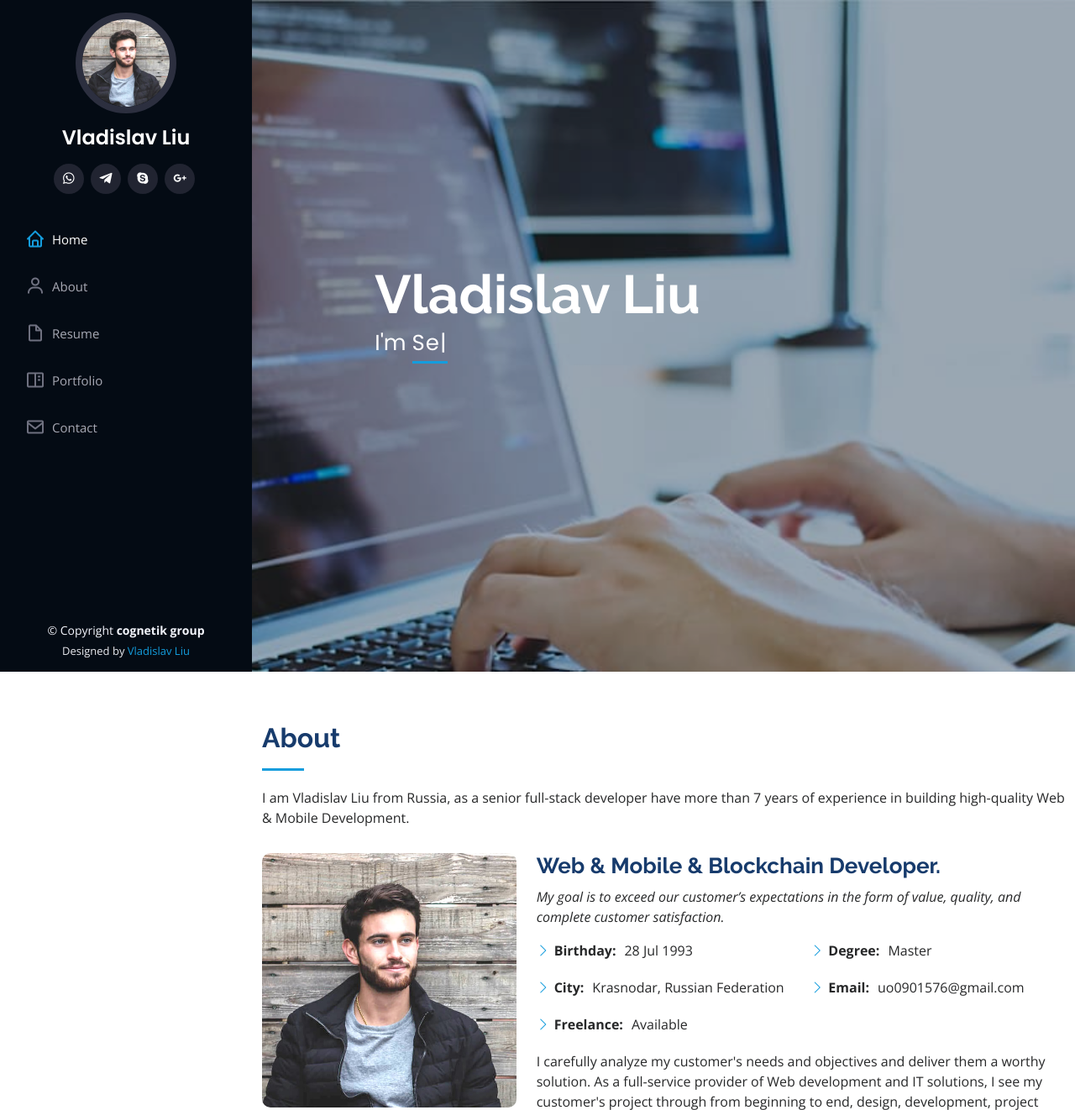
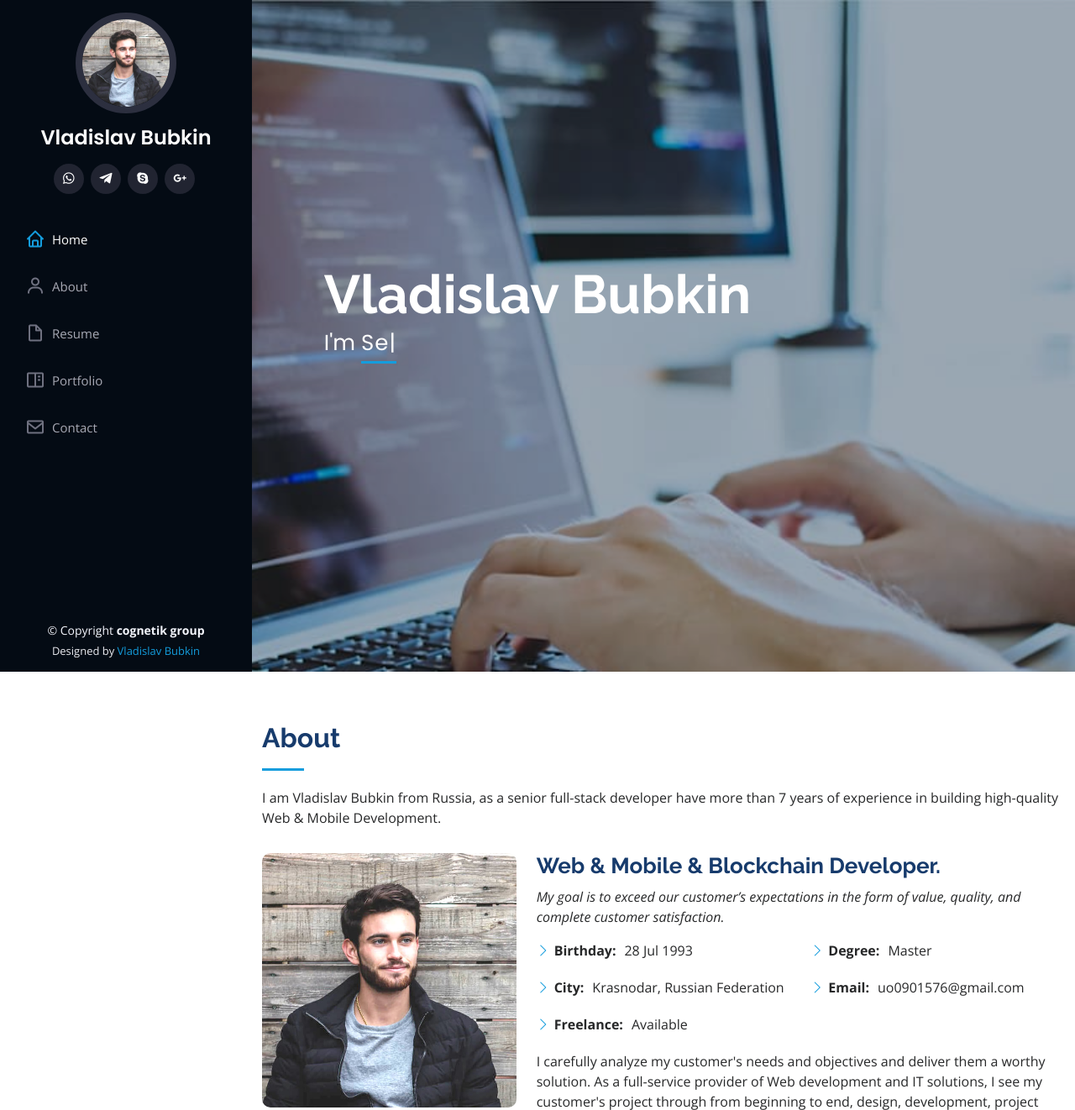
Before and after one commit to truefrog/liuProfile, a PHP site: page / in a window 1280 px wide. Shown: the top 1322 px of the page at 84% size. Run offline with PHP 8.4, Linux system fonts and the light colour scheme.

Commit message:
name changed

```diff
--- a/index.php
+++ b/index.php
@@ -46,7 +46,7 @@
 
       <div class="profile">
         <img src="assets/img/profile-img.jpg" alt="" class="img-fluid rounded-circle">
-        <h1 class="text-light"><a href="index.html">Vladislav Liu</a></h1>
+        <h1 class="text-light"><a href="index.html">Vladislav Bubkin</a></h1>
         <div class="social-links mt-3 text-center">
           <a href="#" class="whatsapp"><i class="bx bxl-whatsapp"></i></a>
           <a href="#" class="telegram"><i class="bx bxl-telegram"></i></a>
@@ -70,7 +70,7 @@
   <!-- ======= Hero Section ======= -->
   <section id="hero" class="d-flex flex-column justify-content-center align-items-center">
     <div class="hero-container" data-aos="fade-in">
-      <h1>Vladislav Liu</h1>
+      <h1>Vladislav Bubkin</h1>
       <p>I'm <span class="typed" data-typed-items="Web Application Expert, Senior Mobile Developer, Blockchain Enginner"></span></p>
     </div>
   </section><!-- End Hero -->
@@ -83,7 +83,7 @@
 
         <div class="section-title">
           <h2>About</h2>
-          <p>I am Vladislav Liu from Russia, as a senior full-stack developer have more than 7 years of experience in building high-quality Web & Mobile Development.</p>
+          <p>I am Vladislav Bubkin from Russia, as a senior full-stack developer have more than 7 years of experience in building high-quality Web & Mobile Development.</p>
         </div>
 
         <div class="row">
@@ -358,7 +358,7 @@ I'm flexible with my working hours, because I'm a fulltime freelancer. I'm avail
           <div class="col-lg-6" data-aos="fade-up">
             <h3 class="resume-title">Sumary</h3>
             <div class="resume-item pb-0">
-              <h4>Vladislav Liu</h4>
+              <h4>Vladislav Bubkin</h4>
               <p><em>Innovative and deadline-driven Fullstack developer with 7+ years of experience designing and developing user-centered web and mobile projects from initial concept to final, polished deliverable.</em></p>
             </div>
 
@@ -559,7 +559,7 @@ I'm flexible with my working hours, because I'm a fulltime freelancer. I'm avail
         &copy; Copyright <strong><span>cognetik group</span></strong>
       </div>
       <div class="credits">
-        Designed by <a href="https://bootstrapmade.com/">Vladislav Liu</a>
+        Designed by <a href="https://bootstrapmade.com/">Vladislav Bubkin</a>
       </div>
     </div>
   </footer><!-- End  Footer -->
```
Also changed, not shown: 1 other file.
